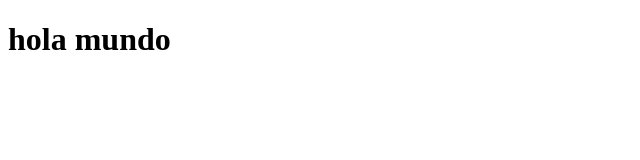
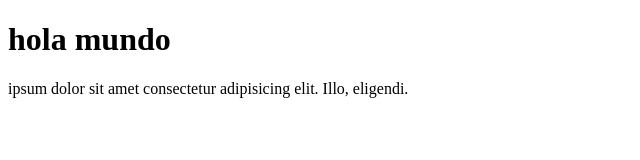
Before and after one commit to Jesusapariciof/probando-git, a plain HTML site: page index.html in a window 1280 px wide. Shown: the whole page, without its empty margins (0-640 px from the left). Drawn offline with Linux system fonts and the light colour scheme.

Commit message:
añado p

```diff
--- a/index.html
+++ b/index.html
@@ -7,5 +7,6 @@
 </head>
 <body>
     <h1>hola mundo</h1>
-</body>
+    <p> ipsum dolor sit amet consectetur adipisicing elit. Illo, eligendi.
+    </body></p>
 </html>
```
